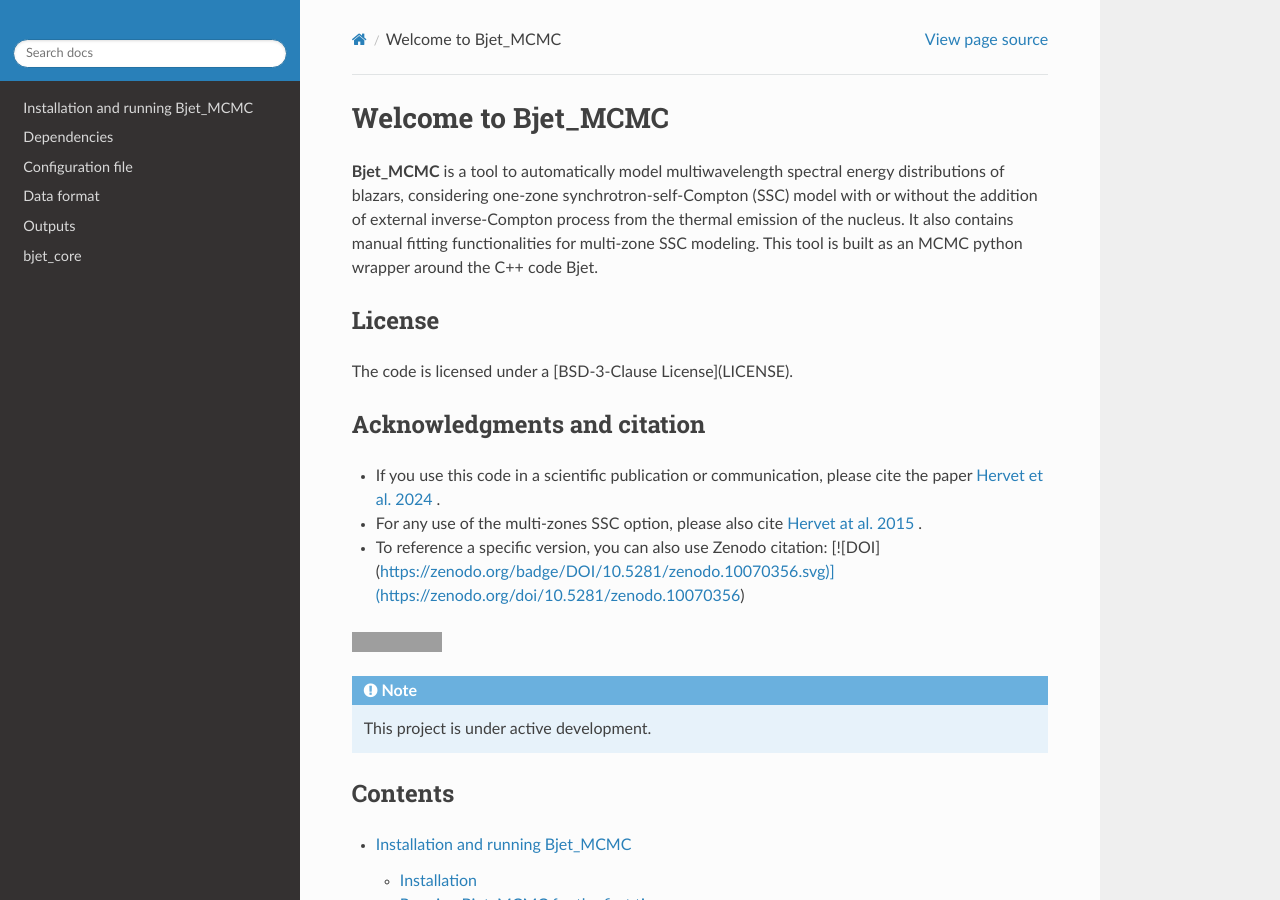
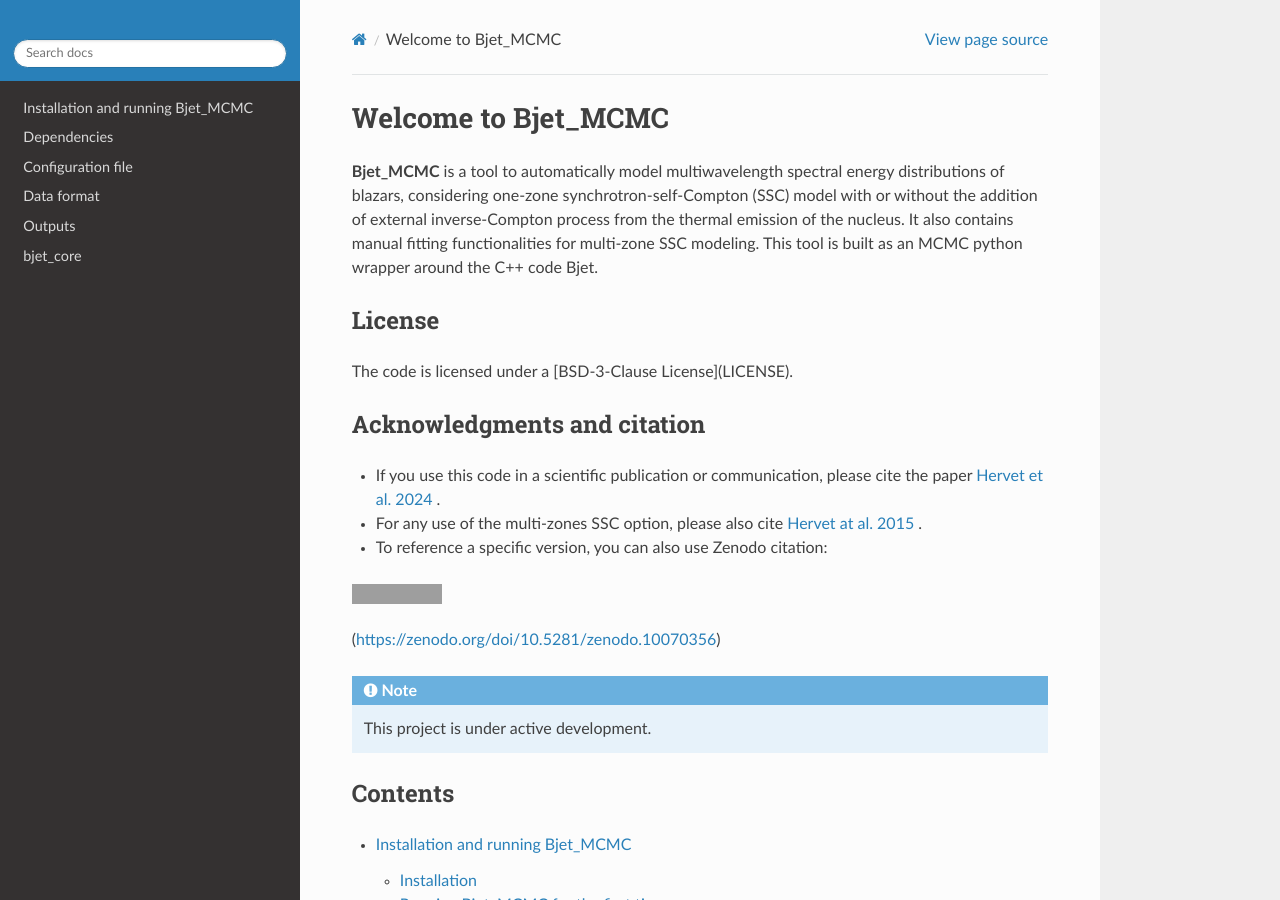
Before and after one commit to Ohervet/Bjet_MCMC, a Sphinx documentation site: the page built from docs/source/index.rst, in a window 1280 px wide and 900 px high. Built offline with Sphinx 7.4.7 and the Read the Docs theme 2.0.0, drawn with Linux system fonts in a browser that asks for light colours; grey boxes are pictures that could not be loaded.

Commit message:
Update index.rst

```diff
--- a/docs/source/index.rst
+++ b/docs/source/index.rst
@@ -13,10 +13,13 @@ Acknowledgments and citation
 -------
 - If you use this code in a scientific publication or communication, please cite the paper `Hervet et al. 2024 <https://iopscience.iop.org/article/10.3847/1538-4357/ad09c0>`_ .
 - For any use of the multi-zones SSC option, please also cite `Hervet at al. 2015 <https://ui.adsabs.harvard.edu/abs/2015A%26A...578A..69H/abstract>`_ .
-- To reference a specific version, you can also use Zenodo citation: [![DOI](https://zenodo.org/badge/DOI/10.5281/zenodo.10070356.svg)](https://zenodo.org/doi/10.5281/zenodo.10070356)
-
+- To reference a specific version, you can also use Zenodo citation:
 .. image:: https://zenodo.org/badge/DOI/10.5281/zenodo.13129296.svg
   :target: https://doi.org/10.5281/zenodo.13129296
+
+
+(https://zenodo.org/doi/10.5281/zenodo.10070356)
+
 
 
 .. note::
```
